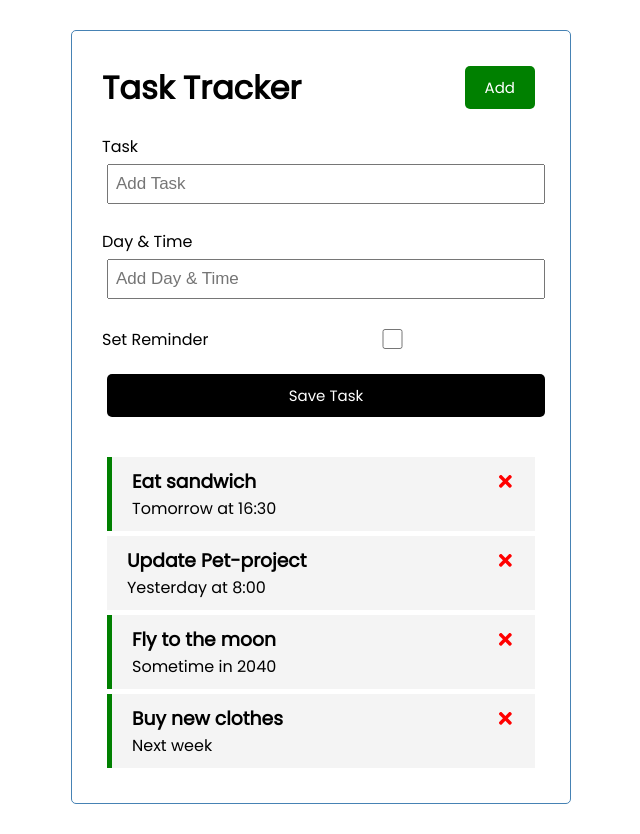
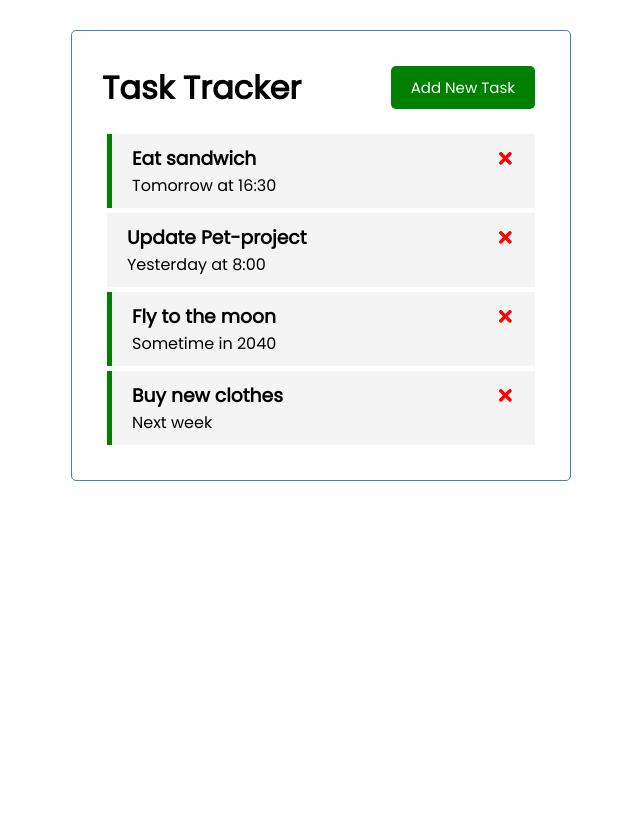
Before and after one commit to sbazarbay/react-task-tracker, a React (Create React App) app: page / in a window 1280 px wide. Shown: the whole page, without its empty margins (319-959 px from the left). After the commit the page ends 800 px from the top, so only its background shows below. Built offline with nearby package versions, Linux system fonts and the light colour scheme.

Commit message:
feat: toggle to show form

```diff
--- a/src/App.tsx
+++ b/src/App.tsx
@@ -5,6 +5,7 @@ import AddTask from './components/AddTask'
 import { Props as TaskProps } from './components/Task'
 
 function App() {
+  const [showForm, setShowForm] = useState(false)
   const [tasks, setTasks] = useState([
     {
       id: 1,
@@ -42,13 +43,17 @@ function App() {
   }
 
   const toggleReminder = (id: number) => {
-    setTasks(tasks.map(task => task.id === id ? { ...task, reminder: !task.reminder } : task))
+    setTasks(
+      tasks.map(
+        task => task.id === id ? { ...task, reminder: !task.reminder } : task
+      )
+    )
   }
 
   return (
     <div className="container">
-      <Header />
-      <AddTask onAdd={addTask} />
+      <Header onButtonClick={() => setShowForm(!showForm)} showForm={showForm} />
+      {showForm && <AddTask onAdd={addTask} />}
       {
         tasks.length > 0 ?
           <TaskList tasks={tasks} onDelete={deleteTask} onToggle={toggleReminder} />
--- a/src/components/Header.tsx
+++ b/src/components/Header.tsx
@@ -1,16 +1,16 @@
 import PropTypes from 'prop-types'
 import Button from './Button'
 
-type Props = { title?: string }
+type Props = { title?: string, onButtonClick?: () => void, showForm?: boolean }
 
 const Header = (props: Props) => {
-  const onClick = () => {
-    console.log('clickedy-click!')
-  }
   return (
     <header className="header">
       <h1>{props.title}</h1>
-      <Button color="green" text="Add" onClick={onClick} />
+      <Button
+        color={props.showForm ? "firebrick" : "green"}
+        text={props.showForm ? "Close Form" : "Add New Task"}
+        onClick={props.onButtonClick} />
     </header>
   )
 }
@@ -20,7 +20,9 @@ Header.defaultProps = {
 }
 
 Header.propTypes = {
-  title: PropTypes.string
+  title: PropTypes.string,
+  onButtonClick: PropTypes.func,
+  showForm: PropTypes.bool
 }
 
 // const headingStyle = { color: 'red', backgroundColor: 'black' }
```
Also changed, not shown: src/components/AddTask.tsx (indentation only).
